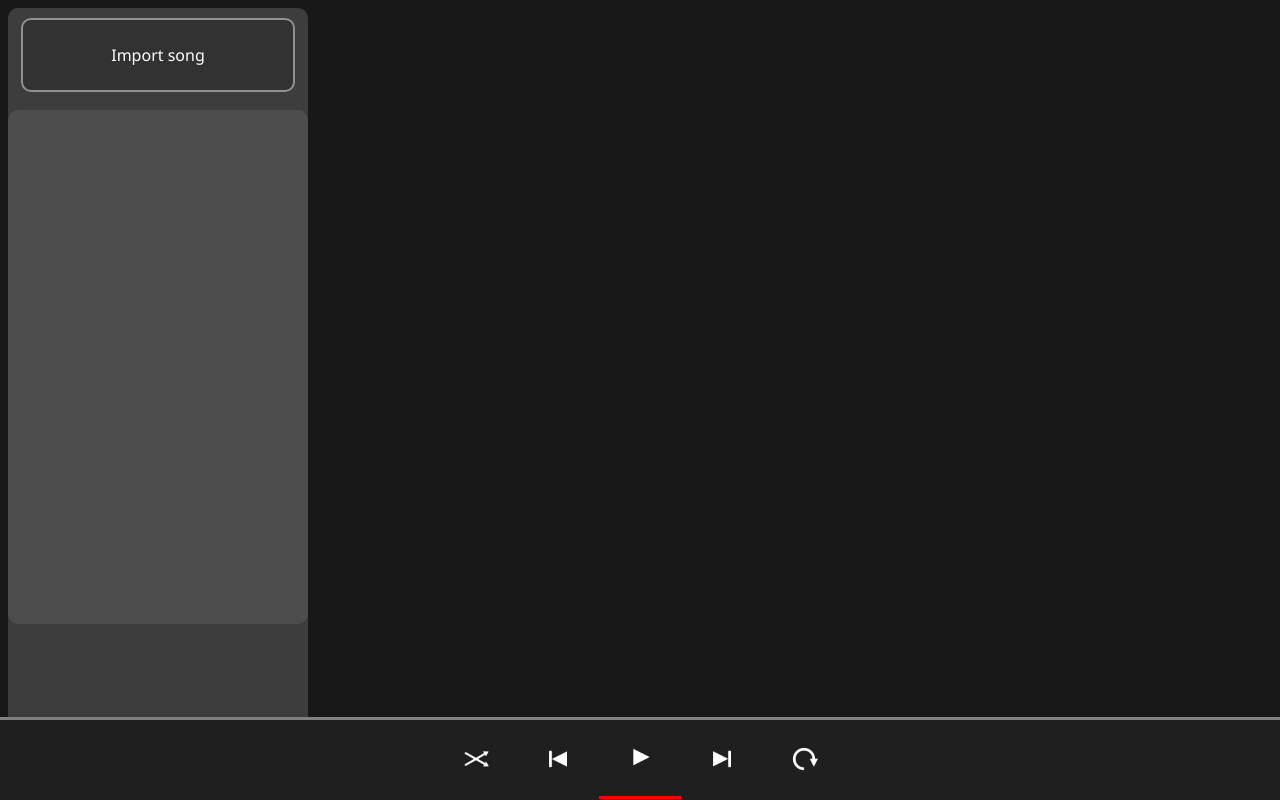
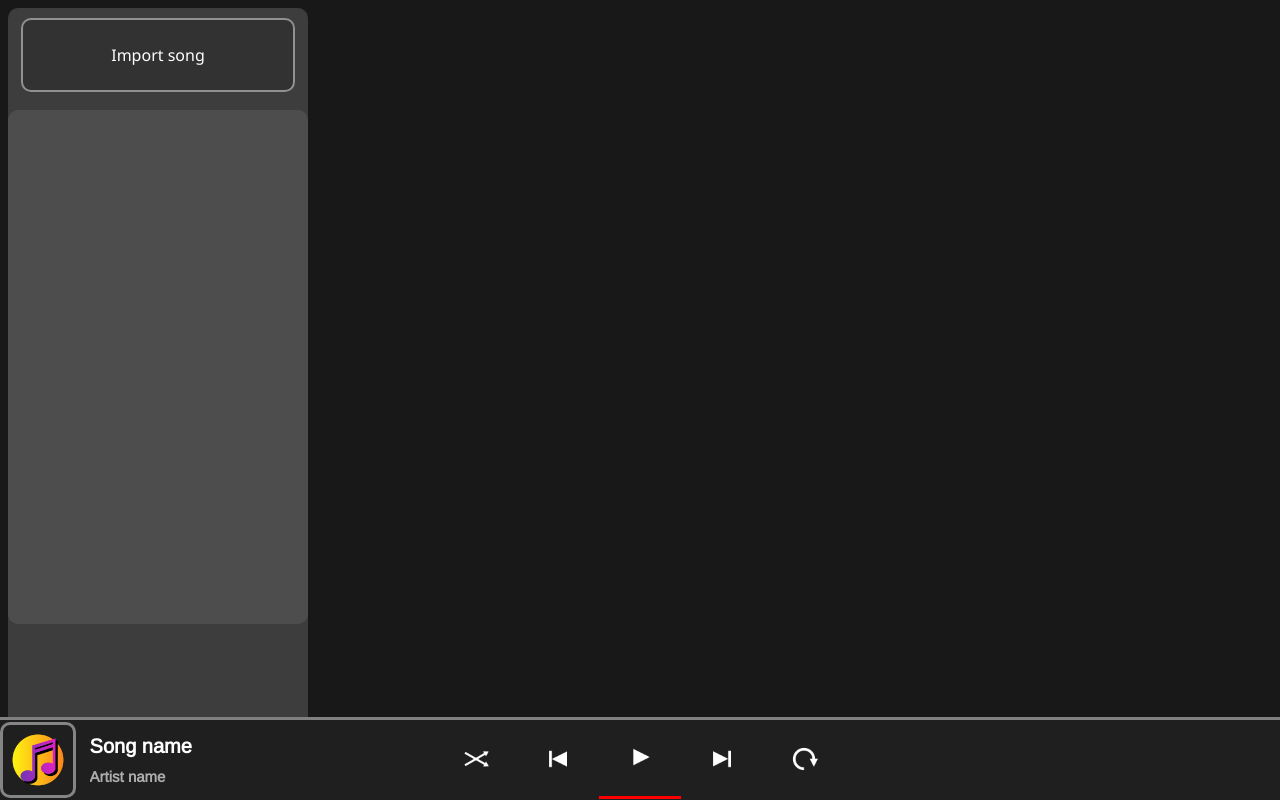
Before and after one commit to NantaArka/My-version-spotify, a plain HTML site: page index.html in a window 1280 px wide. Drawn offline with nearby package versions, Linux system fonts and the light colour scheme.

Commit message:
Add current song name display
Add a current song name display, it will be displayed the song name and a artist name according to the name of the song

```diff
--- a/index.html
+++ b/index.html
@@ -27,6 +27,15 @@
                 <button onclick="repeatBtn()" id="repeat" class="repeat-style">
                     <img src="Media player sprite/Repeat.png" class="music-controller">
                 </button>
+                <div class="container-song-title-display">
+                    <div class="song-image-title">
+                        <img src="Image/Music_logo.png" class="image-title">
+                    </div>
+                    <div class="current-song-name">
+                        <h1 class="song-name-text">Song name</h1>
+                        <h2 class="artist-name-text">Artist name</h2>
+                    </div>
+                </div>
             </div>
         </div>
         <!-- Song list -->
--- a/style.css
+++ b/style.css
@@ -8,6 +8,10 @@ body {
     background-color: rgb(24, 24, 24);
 }
 
+@font-face {
+    font-family: "LiberationSans";
+    src: url('Fonts/LiberationSans-Regular-formated.woff2') format('woff2');
+}
 .container {
     display: flex;
     justify-content: center;
@@ -44,6 +48,57 @@ body {
     height: 30px;
     padding: 20px;
     border-bottom: 5px solid white;
+}
+
+.container-song-title-display {
+    display: flex;
+    justify-content: center;
+    align-items: center;
+    z-index: 2;
+    position: absolute;
+    width: 100%;
+}
+.song-image-title {
+    display: flex;
+    justify-content: center;
+    align-items: center;
+    position: absolute;
+    margin-right: 94%;
+    border: 3px solid rgb(133, 133, 133);
+    border-radius: 10px;
+}
+.image-title {
+    width: 70px;
+    height: 70px;
+}
+.current-song-name {
+    display: flex;
+    justify-content: center;
+    flex-direction: column;
+    width: 100%;
+    font-family: "LiberationSans";
+}
+.song-name-text {
+    width: 300px;
+    color: white;
+    font-size: 20px;
+    margin-left: 7%;
+    position: absolute;
+    margin-bottom: 40px;
+    white-space: nowrap;
+    overflow: hidden;
+    text-overflow: ellipsis;
+}
+.artist-name-text {
+    width: 300px;
+    color: rgb(172, 172, 172);
+    font-size: 15px;
+    margin-left: 7%;
+    position: absolute;
+    margin-top: 45px;
+    white-space: nowrap;
+    overflow: hidden;
+    text-overflow: ellipsis;
 }
 
 .song-display-list {
```
Also changed, not shown: Fonts/LiberationSans-Regular-formated.woff2 (added).
